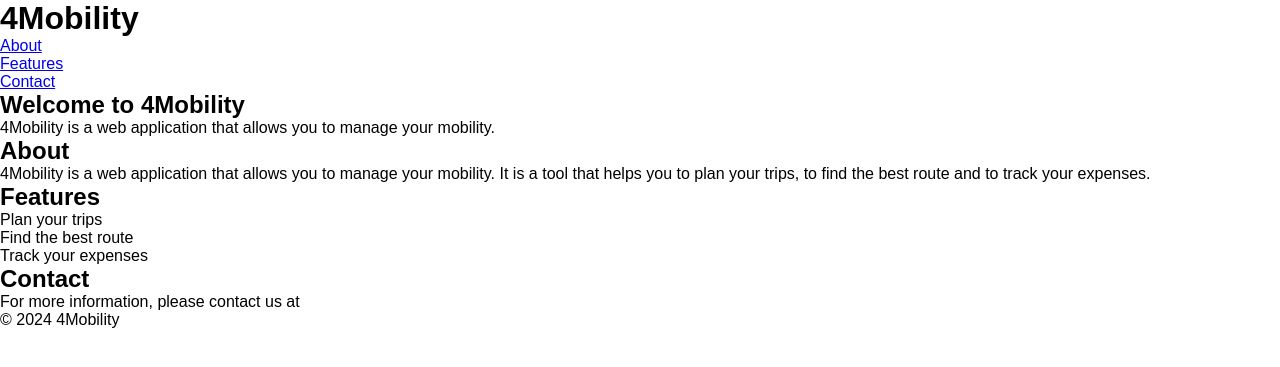
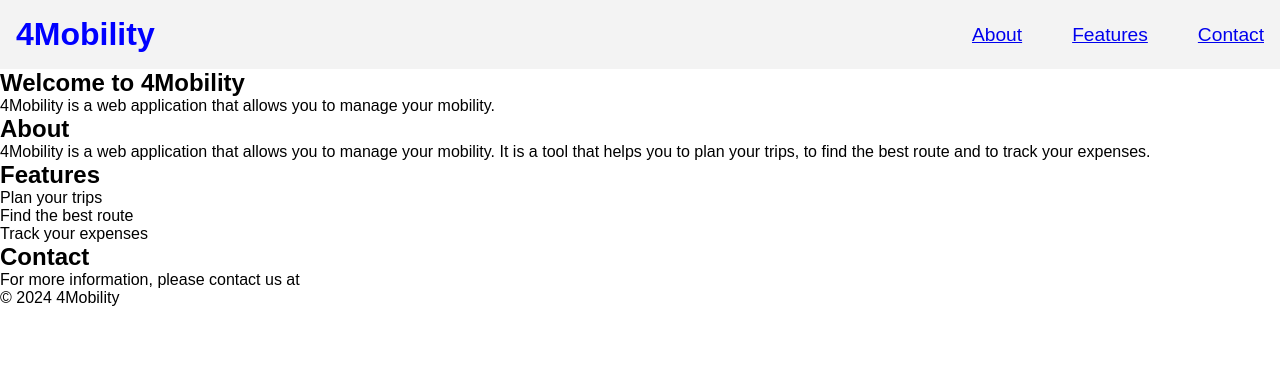
Before and after one commit to kiddingmz/4Mobility, a Django app: page / in a window 1280 px wide. Shown: the top 367 px of the page. Run offline with Django 5.2, Linux system fonts and the light colour scheme.

Commit message:
CHORE: I'm making improves the landingpage

```diff
--- a/frontend/landingpages/static/styles/style.css
+++ b/frontend/landingpages/static/styles/style.css
@@ -9,5 +9,30 @@
 /* This is the global font for the landing pages. */
 :root {
     --primary-color: #f3f3f3;
-    --secondary-color: #f3f3f3;
+    --secondary-color: blue;
 }
+
+.max-content {
+    max-width: 1200px;
+    margin: 0 auto;
+}
+
+.header {
+    max-width: ;
+    background-color: var(--primary-color);
+    padding: 1rem;
+    display: flex;
+    justify-content: space-between;
+    align-items: center;
+}
+
+.header h1 {
+    color: var(--secondary-color);
+}
+
+.header ul {
+    list-style: none;
+    display: flex;
+    gap: 50px;
+    font-size: larger;
+}
--- a/frontend/landingpages/templates/landingpages/landingpage.html
+++ b/frontend/landingpages/templates/landingpages/landingpage.html
@@ -2,6 +2,7 @@
 <html lang="en">
 <head>
     <meta charset="UTF-8">
+    <meta name="viewport" content="width=device-width,initial-scale=1.0">
     <title>4Mobility</title>
     <link rel="stylesheet" type="text/css" href="../../static/styles/style.css">
 </head>
```
